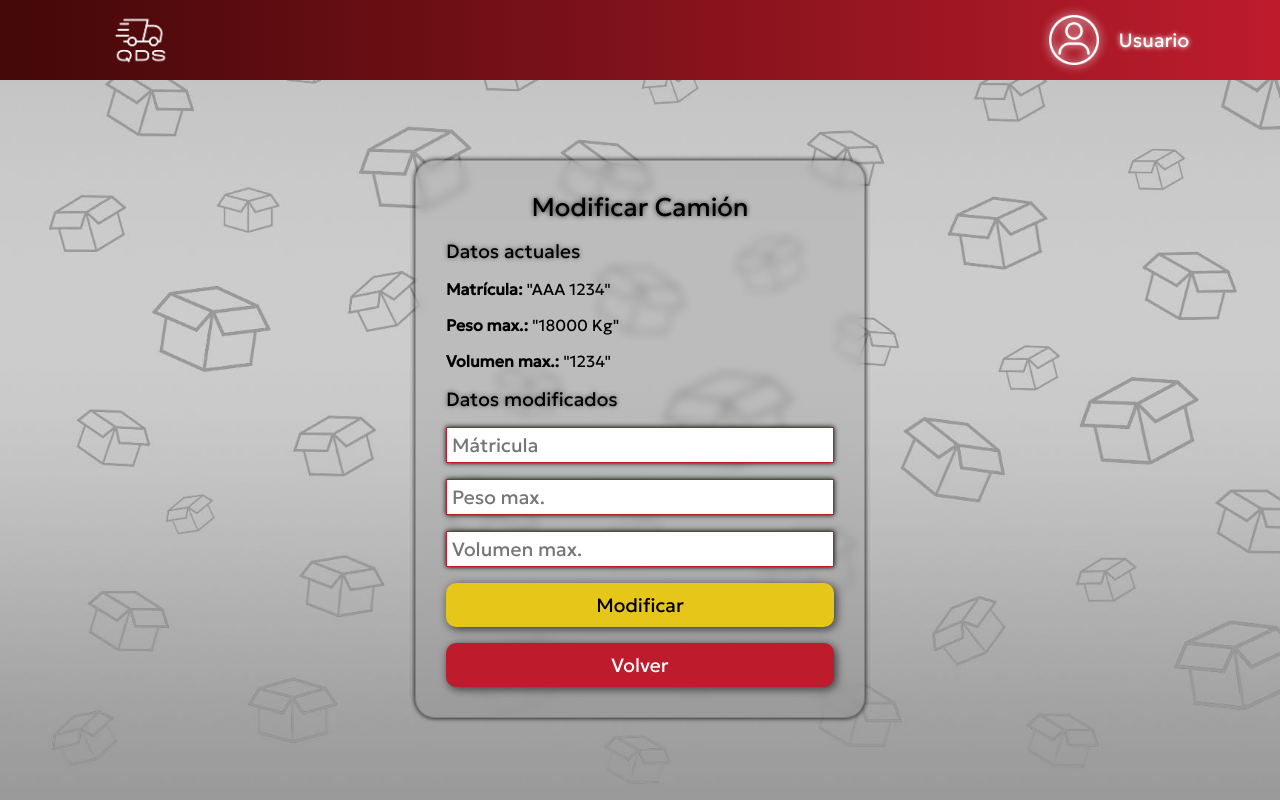
After one commit to Amadeusgzr/QDS, a PHP site: page /vistas/Backoffice/modificar-camion.php in a window 1280 px wide. The commit adds this page. Run offline with PHP 8.4, Linux system fonts and the light colour scheme.

Commit message:
Version 3.7

```diff
--- /dev/null
+++ b/vistas/Backoffice/modificar-camion.php
@@ -0,0 +1,21 @@
+<?php
+echo "<link rel='stylesheet' href='../css/estilos.css'>";
+require '../plantillas/headerIngresado.php';
+require '../plantillas/menu-cuenta.php';
+?>
+
+<div class="form-crud">
+    <form action="">
+        <legend>Modificar Camión</legend>
+        <p class="subtitulo-crud">Datos actuales</p>
+        <p><b>Matrícula: </b>"AAA 1234"</p>
+        <p><b>Peso max.: </b>"18000 Kg"</p>
+        <p><b>Volumen max.: </b>"1234"</p>
+        <p class="subtitulo-crud">Datos modificados</p>
+        <input type="text" placeholder="Mátricula" class="txt-crud">
+        <input type="text" placeholder="Peso max." class="txt-crud">
+        <input type="text" placeholder="Volumen max." class="txt-crud">
+        <a href=""><input type="submit" value="Modificar" class="estilo-boton boton-siguiente"></a>
+    </form>
+    <a href="op-camiones.php"><input type="submit" value="Volver" class="estilo-boton boton-volver"></a>
+</div>
--- a/vistas/css/estilos.css
+++ b/vistas/css/estilos.css
@@ -1321,6 +1321,16 @@ label[for="radio-lote-no"]{
     text-shadow: 0 0 5px #555;
 }
 
+.boton-de-opcion{
+    width: 95%;
+    max-width: 500px;
+    margin: auto;
+}
+
+.boton-de-opcion button{
+    width: 100%;
+}
+
 /************************************************
 *                                               *
 *            MEDIA QUERIES                      *
```
Also changed, not shown: vistas/Backoffice/alta-camion.php (added, +16 -0 lines), vistas/Backoffice/baja-camion.php (added, +18 -0 lines), vistas/Backoffice/consultar-camion.php (added, +15 -0 lines), vistas/Backoffice/op-camiones.php (+8 -4 lines).
